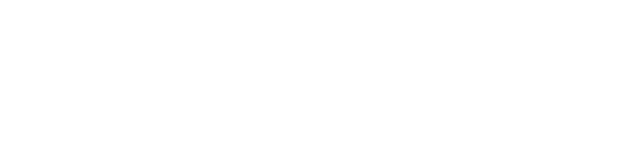
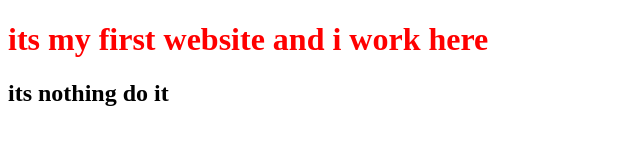
Before and after one commit to AKASJASH/my-projects-repo, a plain HTML site: page index.html in a window 1280 px wide. Shown: the whole page, without its empty margins (0-640 px from the left). Drawn offline with Linux system fonts and the light colour scheme.

Commit message:
Add files via upload

```diff
--- a/index.html
+++ b/index.html
@@ -5,8 +5,13 @@
     <meta http-equiv="X-UA-Compatible" content="IE=edge">
     <meta name="viewport" content="width=device-width, initial-scale=1.0">
     <title>my-projects-repo</title>
+    <link rel="stylesheet" href="style.css">
+
+
 </head>
 <body>
+    <h1>its my first website and i work here</h1>
+    <h2> its nothing do it</h2>
 
 </body>
 </html>
--- /dev/null
+++ b/style.css
@@ -0,0 +1,3 @@
+h1{
+    color:red;
+}
```
Also changed, not shown: 1 other file.
